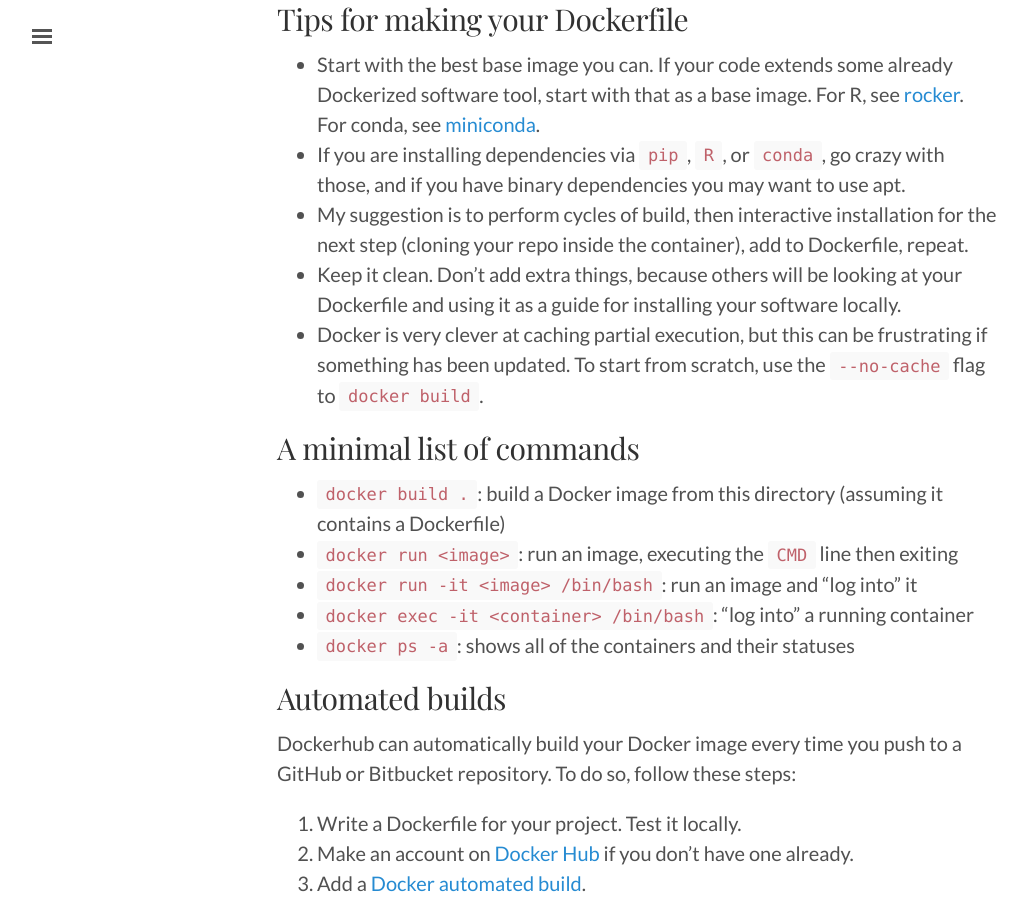
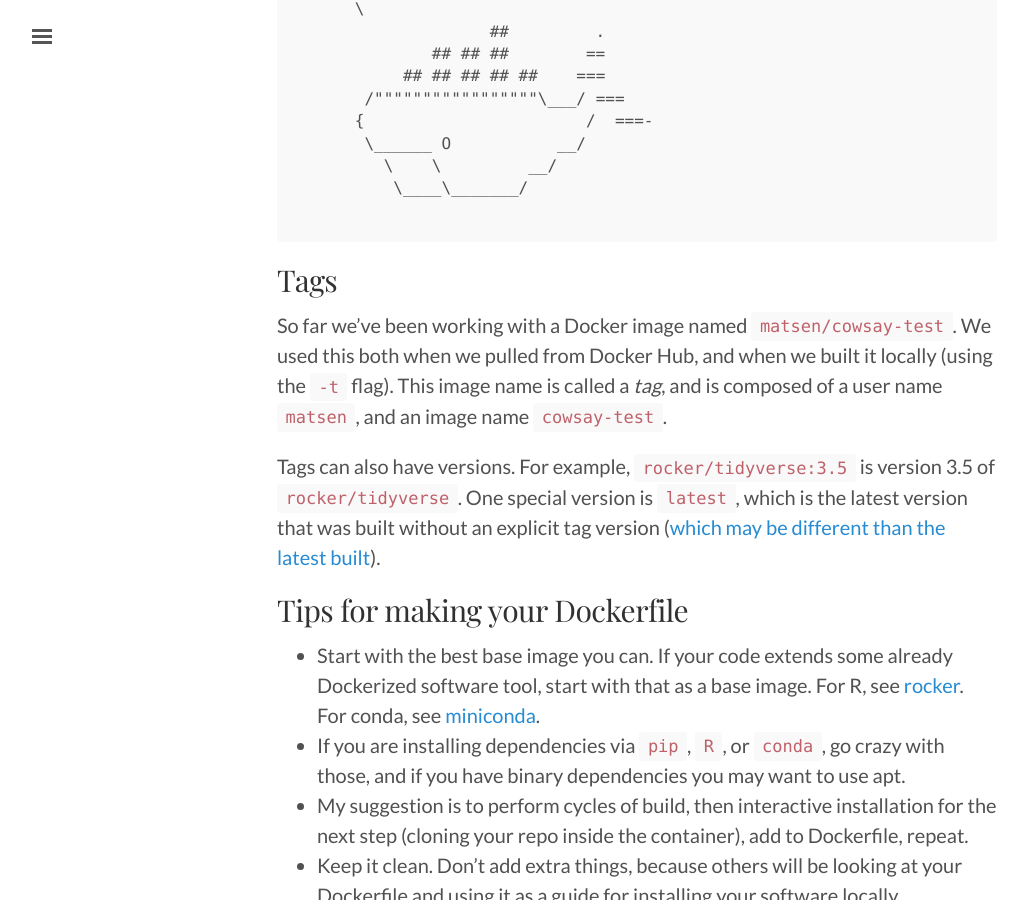
Before and after one commit to matsens/erick, a Jekyll site: the page built from _posts/2018-04-19-docker.md, in a window 1280 px wide and 900 px high, scrolled down 7058 px. Shown: the whole window, without its empty margins (3-1030 px from the left). Built offline with Jekyll 4.4.1, drawn with Linux system fonts in a browser that asks for light colours; some of the changed text lies outside the part shown.

Commit message:
Feedback from Jason Vander Heiden.

````diff
--- a/_posts/2018-04-19-docker.md
+++ b/_posts/2018-04-19-docker.md
@@ -76,6 +76,10 @@
 Also, any modifications you make inside the container don't change things on the host machine.
 For the ultimate test of this, it's fun to recursively remove starting at `/`, though of course be very careful that you are actually inside the container!
 In any case, when you are done you can `exit` out of the Docker image.
+
+If this all seems rather abstract, perhaps think of entering your Docker container as being like connecting to a remote computer.
+You need to open a connection to the operating system inside the Docker container via the `docker run` command, just like you open a connection to your computing cluster via the `ssh` command.
+In the next section, we'll see how you need to create a share between the Docker container and your filesystem just like you would for a remote computer over the network.
 
 
 ## Making a directory available inside of a container
@@ -160,7 +164,7 @@
 We're going to interrupt our discussion of Docker as such briefly to talk about the wonderful [apt](https://en.wikipedia.org/wiki/APT_(Debian)) package manager that was developed by Debian and adopted by Ubuntu (a Debian derivative).
 [Here](http://www.tutonics.com/2012/10/a-faq-style-introduction-to-apt-get-and.html) is a FAQ with common commands.
 This section is only relevant for base images based eventually on Debian or Ubuntu.
-If you have to use an image based on Red Hat (e.g. CentOS), then look up info on [yum](https://www.centos.org/docs/4/html/yum/).
+If you have to use an image based on Red Hat (e.g. CentOS), then look up info on [yum](https://www.centos.org/docs/4/html/yum/) and/or [DNF](https://fedoraproject.org/wiki/DNF), the next generation of yum.
 
 Here's a good apt recipe:
 
@@ -182,7 +186,6 @@
 1. If it works, add that package name to your `apt-get install` list above.
 
 Tip: packages that end with `-dev` are generally the ones you want, because they install libraries with the corresponding header files that you can use for compilation.
-
 
 
 ## Dockerfiles: making your own
@@ -220,6 +223,18 @@
           \____\_______/
 
 ```
+
+
+## Tags
+
+So far we've been working with a Docker image named `matsen/cowsay-test`.
+We used this both when we pulled from Docker Hub, and when we built it locally (using the `-t` flag).
+This image name is called a _tag_, and is composed of a user name `matsen`, and an image name `cowsay-test`.
+
+Tags can also have versions.
+For example, `rocker/tidyverse:3.5` is version 3.5 of `rocker/tidyverse`.
+One special version is `latest`, which is the latest version that was built without an explicit tag version ([which may be different than the latest built](https://medium.com/@mccode/the-misunderstood-docker-tag-latest-af3babfd6375)).
+
 
 
 ## Tips for making your Dockerfile
@@ -269,3 +284,7 @@
 * [Docker installation](https://docs.docker.com/install/)
 * [Dockerfile best practices](https://docs.docker.com/articles/dockerfile_best-practices/)
 * [An introduction to Docker for reproducible research](https://arxiv.org/abs/1410.0846), by [Carl Boettiger](http://www.carlboettiger.info)
+
+## Thanks
+
+Thank you to Will DeWitt, Jason Vander Heiden, and William Lees for feedback that improved this post.
````
